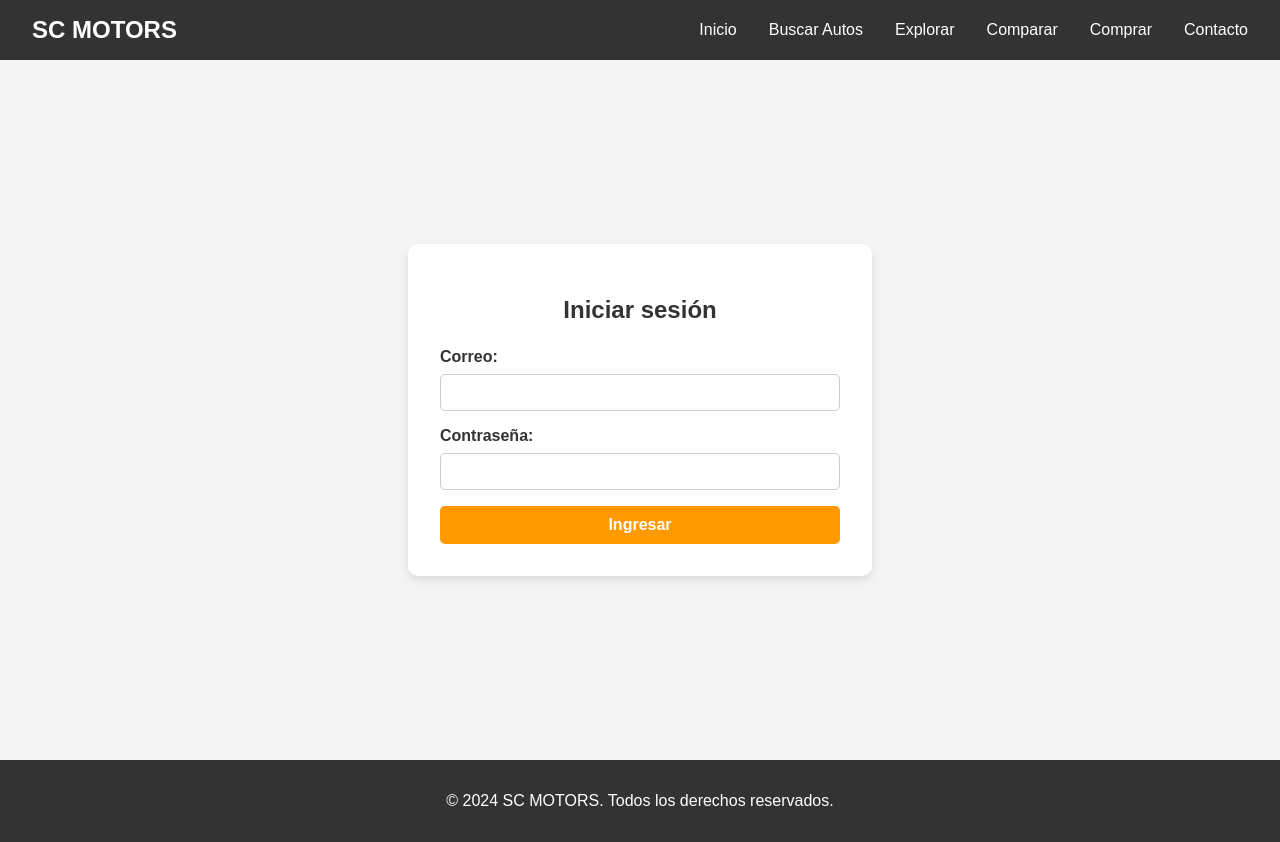
After one commit to mariux02/proyecto_AmbienteWeb, a PHP site: page /login.php in a window 1280 px wide. The commit adds this page. Run offline with PHP 8.4, Linux system fonts and the light colour scheme.

Commit message:
Funcionalidad de Login

```diff
--- a/config/db.php
+++ b/config/db.php
@@ -1,6 +1,4 @@
 <?php
-
-
 $servername = "localhost";
 $username ="root";
 $password = "";
--- a/css/styles.css
+++ b/css/styles.css
@@ -92,3 +92,67 @@ footer {
     color: white;
     padding: 1rem 0;
 }
+
+#sectionForm {
+    background-color: white;
+    padding: 2rem;
+    border-radius: 10px;
+    box-shadow: 0 4px 8px rgba(0, 0, 0, 0.1);
+    max-width: 400px;
+    width: 100%;
+}
+
+h2 {
+    text-align: center;
+    color: #333;
+    margin-bottom: 1.5rem;
+}
+
+form label {
+    font-weight: bold;
+    color: #333;
+    display: block;
+    margin-bottom: 0.5rem;
+}
+
+form input[type="email"],
+form input[type="password"] {
+    width: 100%;
+    padding: 10px;
+    margin-bottom: 1rem;
+    border: 1px solid #ccc;
+    border-radius: 5px;
+    box-sizing: border-box;
+    font-family: inherit;
+    transition: border-color 0.3s;
+}
+
+form input[type="email"]:focus,
+form input[type="password"]:focus {
+    border-color: #ff9900;
+}
+
+form button[type="submit"] {
+    width: 100%;
+    padding: 10px;
+    background-color: #ff9900;
+    color: #fff;
+    border: none;
+    border-radius: 5px;
+    cursor: pointer;
+    font-size: 1rem;
+    font-weight: bold;
+    transition: background-color 0.3s;
+}
+
+form button[type="submit"]:hover {
+    background-color: #cc7a00;
+}
+
+#mainForm {
+    display: flex;
+    justify-content: center;
+    align-items: center;
+    height: calc(100vh - 100px);
+    background-color: #f4f4f4;
+}
--- /dev/null
+++ b/login.php
@@ -0,0 +1,44 @@
+<?php
+include("./config/db.php");
+?>
+<!DOCTYPE html>
+<html lang="es">
+<head>
+    <meta charset="UTF-8">
+    <meta name="viewport" content="width=device-width, initial-scale=1.0">
+    <title>SC MOTORS - Venta de Autos</title>
+    <link rel="stylesheet" href="./css/styles.css">
+    <script src="./js/jquery-3.7.1.js"></script>
+    <script src="./js/script.js"></script>
+</head>
+<body>
+    <header>
+        <div class="logo">SC MOTORS</div>
+        <nav>
+            <ul>
+                <li><a href="#">Inicio</a></li>
+                <li><a href="#">Buscar Autos</a></li>
+                <li><a href="#">Explorar</a></li>
+                <li><a href="#">Comparar</a></li>
+                <li><a href="#">Comprar</a></li>
+                <li><a href="#">Contacto</a></li>
+            </ul>
+        </nav>
+    </header>
+    <main id="mainForm">
+        <section id="sectionForm">
+            <h2>Iniciar sesión</h2>
+            <form method="post" action="procesar_login.php">
+                <label>Correo:</label>
+                <input type="email" name="correo" id="correo" required>
+                <label>Contraseña:</label>
+                <input type="password" name="contrasena" id="contrasena" required>
+                <button type="submit">Ingresar</button>
+            </form>
+        </section>
+    </main>
+    <footer>
+        <p>&copy; 2024 SC MOTORS. Todos los derechos reservados.</p>
+    </footer>
+</body>
+</html>
```
Also changed, not shown: index.html (deleted, +0 -50 lines), index.php (added, +58 -0 lines), procesar_login.php (added, +26 -0 lines), sql/script.sql (+8 -7 lines).
